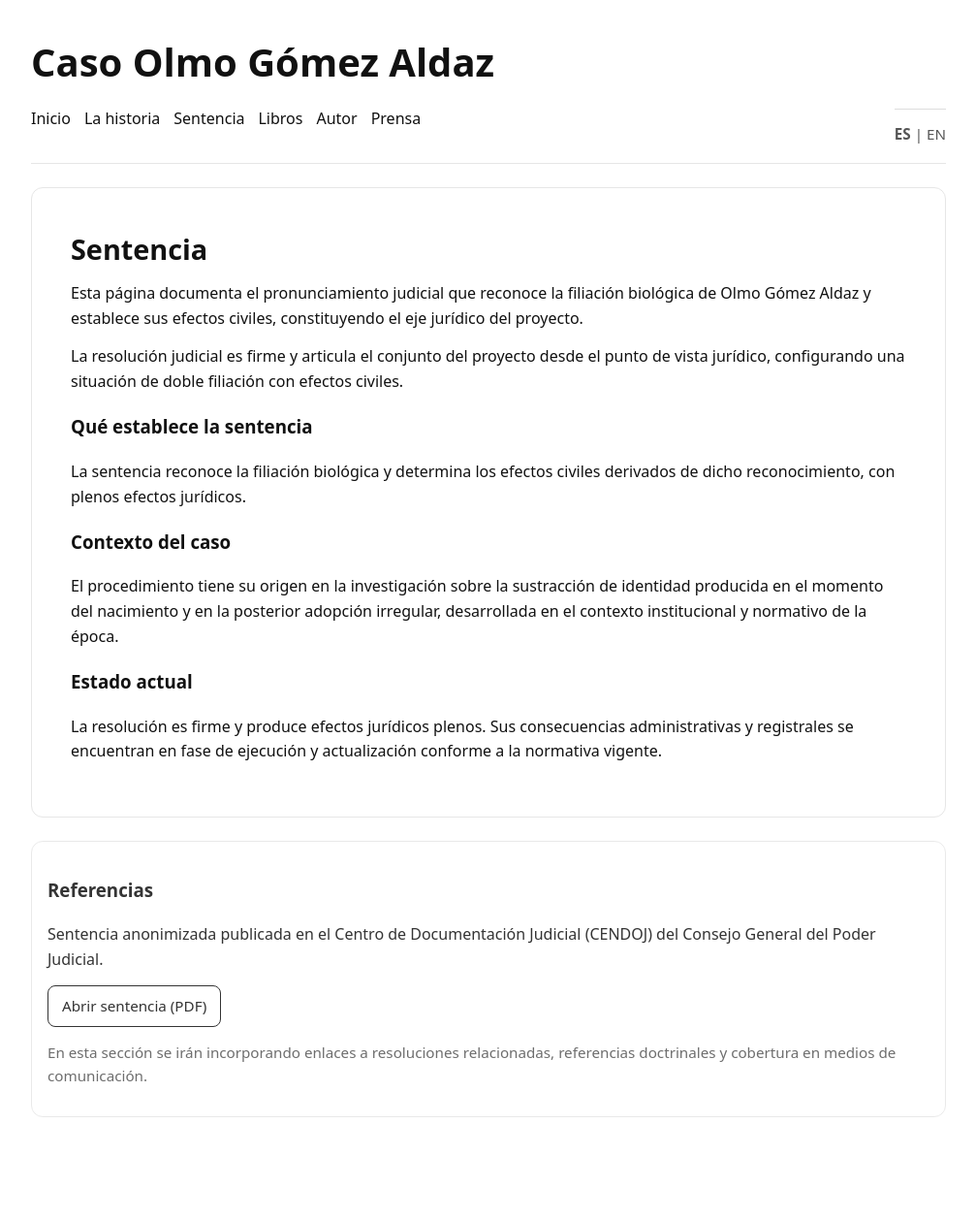
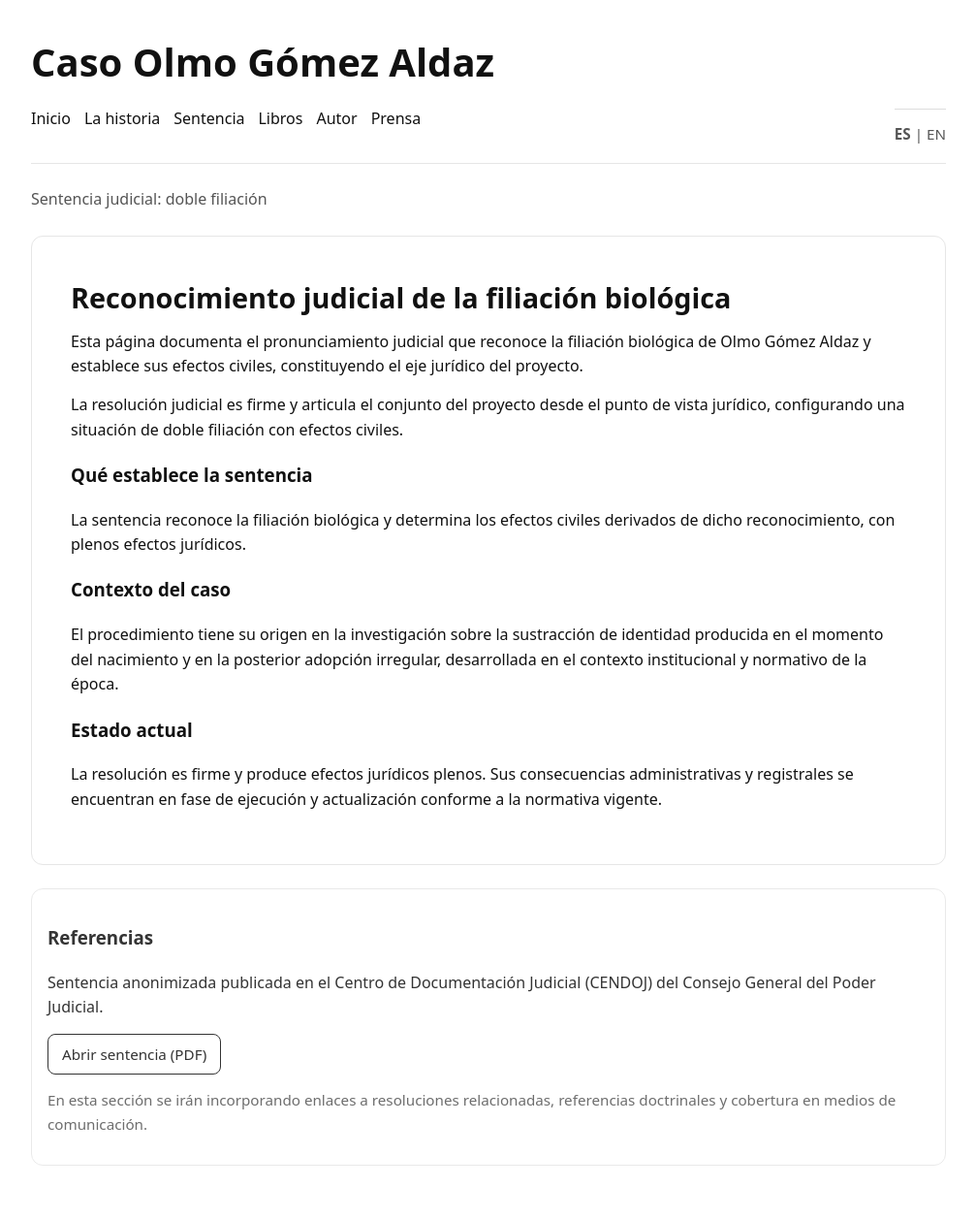
Before and after one commit to olmogaldaz/olmogaldaz.github.io, a Jekyll site: the page built from es/sentencia/index.html, in a window 1280 px wide. Shown: the whole page at 97% size, without its empty margins (136-1143 px from the left). Built offline with Jekyll 4.4.1, drawn with Linux system fonts in a browser that asks for light colours; before the commit the page ends 1208 px from its top, so only the background shows below that.

Commit message:
Update index.html

```diff
--- a/es/sentencia/index.html
+++ b/es/sentencia/index.html
@@ -8,12 +8,14 @@ description: Sentencia judicial firme que reconoce la filiación biológica y es
 
   <div class="wrap">
     <header id="site-header"></header>
-
+    <h1 class="page-title subtle">
+      Sentencia judicial: doble filiación
+    </h1>
     <main>
 
       <!-- Bloque principal -->
       <div class="card hero">
-        <h2>Sentencia</h2>
+        <h2>Reconocimiento judicial de la filiación biológica</h2>
 
         <p>
           Esta página documenta el pronunciamiento judicial que reconoce la filiación biológica
```
